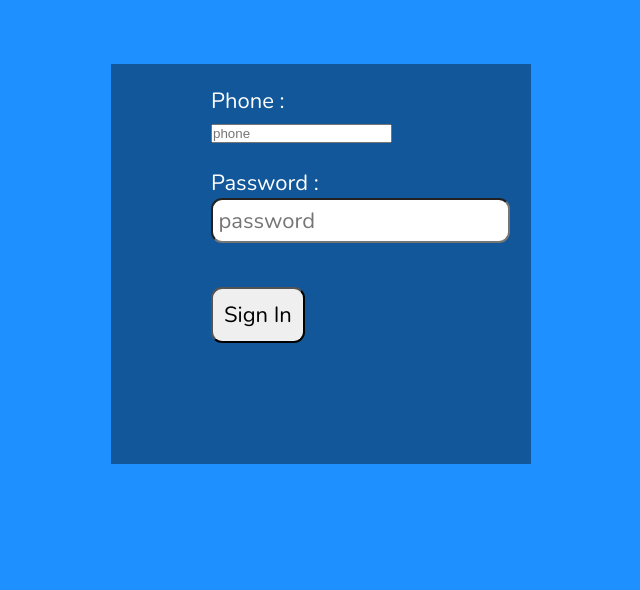
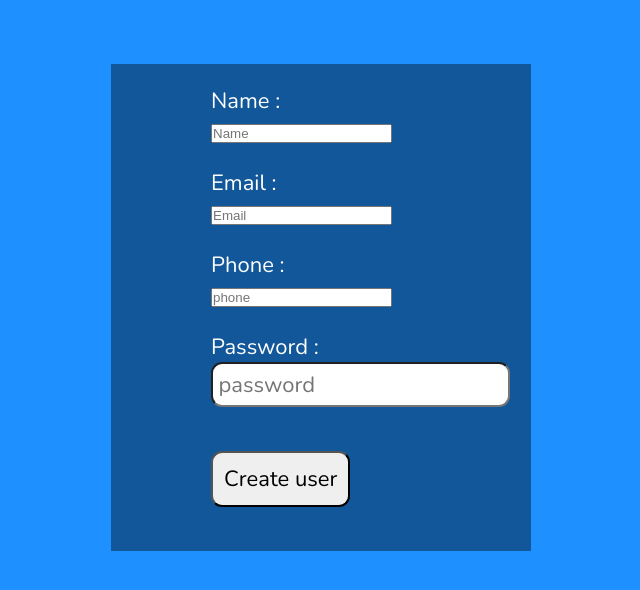
Before and after one commit to Sagar0120/Internship-Gyftm, a React (Create React App) app: page / in a window 1280 px wide. Shown: the top 590 px of the page, without its empty margins (345-985 px from the left). Built offline with nearby package versions, Linux system fonts and the light colour scheme.

Commit message:
OTP include

```diff
--- a/src/App.js
+++ b/src/App.js
@@ -1,12 +1,12 @@
-//import Register from './components/Register';
-import Login from './components/Login'
+import Register from './components/Register';
+//import Login from './components/Login'
 import './App.css';
 
 
 function App() {
   return (
     <div>
-    <Login/>
+    <Register/>
     </div>
   );
 }
--- a/src/components/Register.js
+++ b/src/components/Register.js
@@ -27,11 +27,9 @@ constructor(props) {
         console.log('user => '+JSON.stringify(user));
 
         DataService.createUser(user).then(Response => {
-            console.log(Response);
-            let res = JSON.stringify(Response);
-            console.log("user id : ", res.id);
+            console.log("user id : ", Response.data.id);
 
-            DataService.sendOTP(res.id).then(Resp => {
+            DataService.sendOTP(Response.data.id).then(Resp => {
                 console.log(Resp);
             })
         })
```
